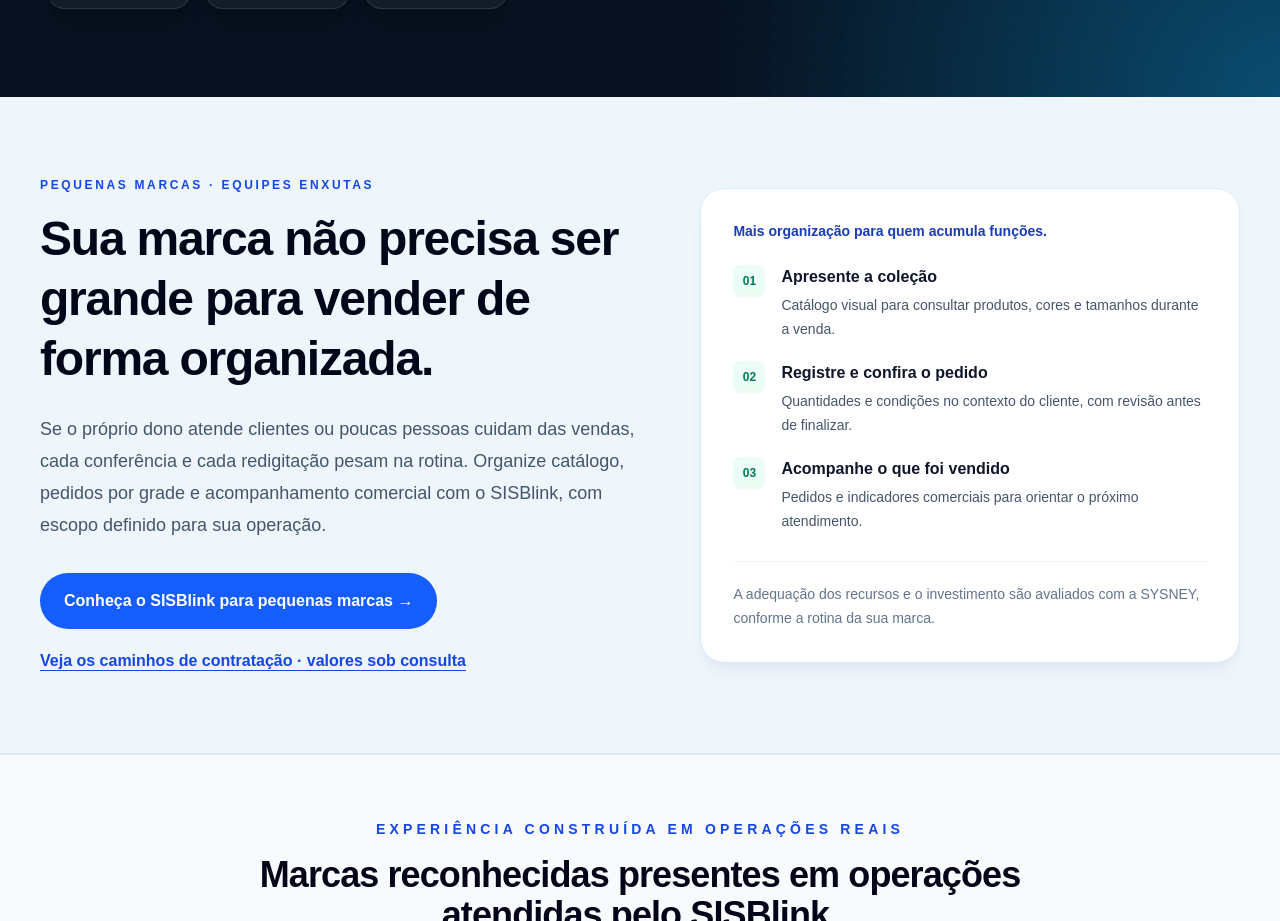
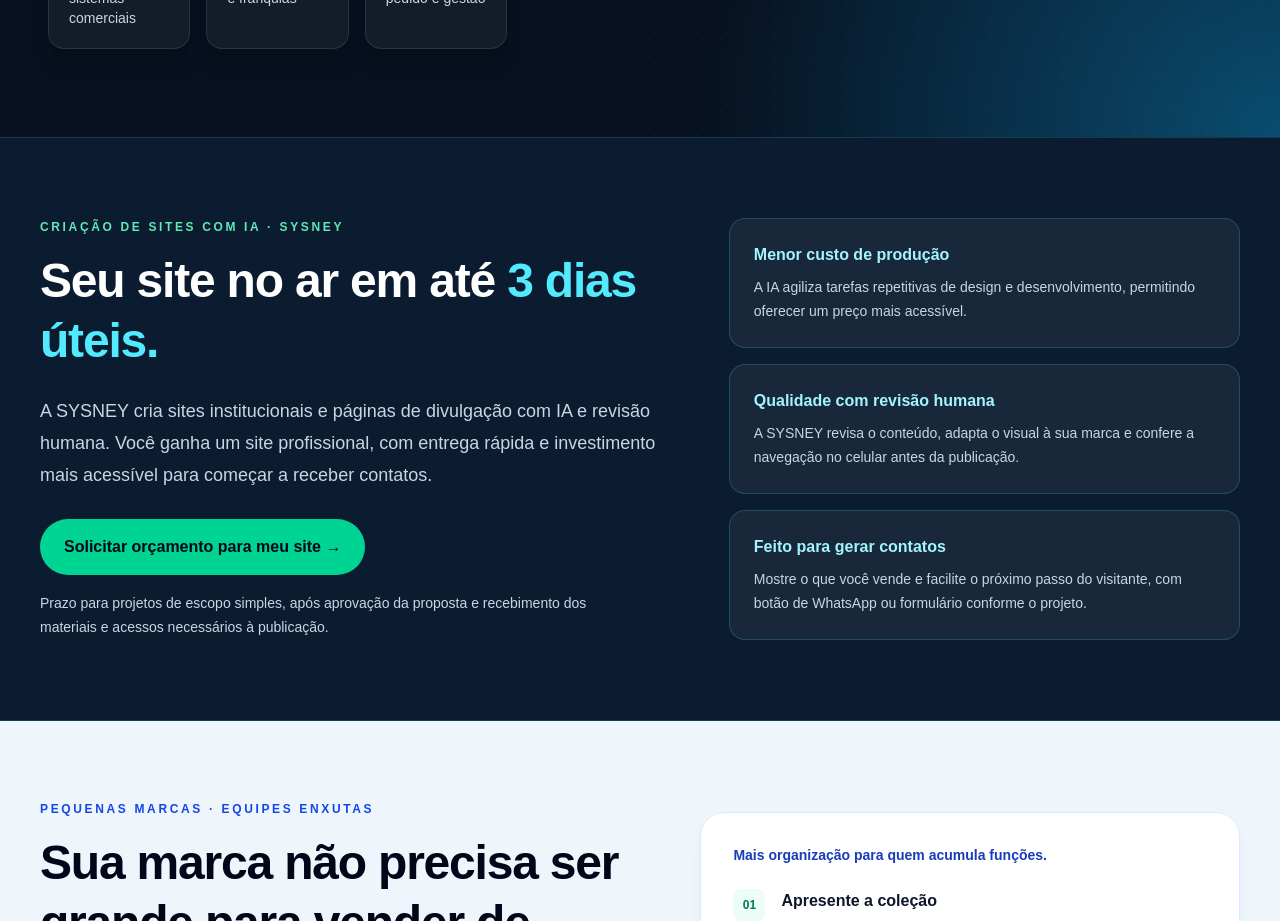
Before and after one commit to dennisrs-drsoft/sysney-site, a Next.js app: page / in a window 1280 px wide. Shown: the part 1500-2421 px from the top of the page. Built offline with nearby package versions, Linux system fonts and the light colour scheme.

Commit message:
feat(site): divulga criacao de sites com IA

```diff
--- /dev/null
+++ b/app/components/website-design-highlight.tsx
@@ -0,0 +1,39 @@
+import Link from "next/link";
+
+const benefits = [
+  ["Menor custo de produção", "A IA agiliza tarefas repetitivas de design e desenvolvimento, permitindo oferecer um preço mais acessível."],
+  ["Qualidade com revisão humana", "A SYSNEY revisa o conteúdo, adapta o visual à sua marca e confere a navegação no celular antes da publicação."],
+  ["Feito para gerar contatos", "Mostre o que você vende e facilite o próximo passo do visitante, com botão de WhatsApp ou formulário conforme o projeto."],
+];
+
+export function WebsiteDesignHighlight() {
+  return (
+    <section id="criacao-de-sites" aria-labelledby="website-design-title" className="scroll-mt-8 border-y border-cyan-300/15 bg-[#0c1c30] px-6 py-16 text-white sm:py-20 lg:px-10">
+      <div className="mx-auto grid max-w-[1600px] items-center gap-10 lg:grid-cols-[1.1fr_0.9fr] lg:gap-16">
+        <div>
+          <p className="text-xs font-black uppercase tracking-[0.22em] text-emerald-300">Criação de sites com IA · SYSNEY</p>
+          <h2 id="website-design-title" className="mt-4 max-w-3xl text-3xl font-black leading-tight tracking-tight sm:text-4xl lg:text-5xl">
+            Seu site no ar em até <span className="text-cyan-300">3 dias úteis.</span>
+          </h2>
+          <p className="mt-6 max-w-2xl text-lg leading-8 text-slate-300">
+            A SYSNEY cria sites institucionais e páginas de divulgação com IA e revisão humana. Você ganha um site profissional, com entrega rápida e investimento mais acessível para começar a receber contatos.
+          </p>
+          <Link href="/contato?origem=criacao-de-sites&interesse=criacao-de-sites" className="mt-7 inline-flex rounded-full bg-emerald-400 px-6 py-4 text-center font-black text-slate-950 transition hover:bg-emerald-300 focus-visible:outline-2 focus-visible:outline-offset-4 focus-visible:outline-emerald-300">
+            Solicitar orçamento para meu site →
+          </Link>
+          <p className="mt-4 max-w-xl text-sm leading-6 text-slate-300">
+            Prazo para projetos de escopo simples, após aprovação da proposta e recebimento dos materiais e acessos necessários à publicação.
+          </p>
+        </div>
+        <ul className="grid gap-4">
+          {benefits.map(([title, description]) => (
+            <li key={title} className="rounded-2xl border border-cyan-300/20 bg-white/5 p-5 sm:p-6">
+              <h3 className="font-black text-cyan-200">{title}</h3>
+              <p className="mt-2 text-sm leading-6 text-slate-300">{description}</p>
+            </li>
+          ))}
+        </ul>
+      </div>
+    </section>
+  );
+}
--- a/app/contato/page.tsx
+++ b/app/contato/page.tsx
@@ -5,8 +5,8 @@ import { AntiBotFields } from "./anti-bot-fields";
 import { enviarContato } from "./actions";
 
 export const metadata: Metadata = {
-  title: "Solicite uma Demonstração",
-  description: "Converse com a SYSNEY e veja como o SISBlink pode apoiar sua força de vendas, catálogo, pedidos B2B e integrações ERP.",
+  title: "Contato | Demonstração SISBlink e Orçamento de Sites",
+  description: "Solicite uma demonstração do SISBlink ou peça um orçamento de criação de site com IA à SYSNEY.",
   alternates: { canonical: "/contato" },
 };
 
@@ -24,6 +24,7 @@ export default async function ContatoPage({ searchParams }: Props) {
   const enviado = params?.enviado === "1";
   const origem = params?.origem || "site-contato";
   const pequenasMarcas = params?.interesse === "pequenas-marcas";
+  const criacaoSites = params?.interesse === "criacao-de-sites";
   const avaliacao = params?.interesse === "avaliacao" || pequenasMarcas;
   const erro = params?.erro;
   const turnstileSiteKey = process.env.NEXT_PUBLIC_TURNSTILE_SITE_KEY;
@@ -40,26 +41,26 @@ export default async function ContatoPage({ searchParams }: Props) {
             </Link>
 
             <p className="mt-14 text-sm font-black uppercase tracking-[0.35em] text-sky-300">
-              {avaliacao ? "Avaliação da operação" : "Demonstração gratuita"}
+              {criacaoSites ? "Criação de sites com IA" : avaliacao ? "Avaliação da operação" : "Demonstração gratuita"}
             </p>
 
             <h1 className="mt-4 text-5xl font-black leading-tight md:text-6xl">
-              {pequenasMarcas ? "Vamos organizar a venda da sua marca?" : "Vamos entender sua operação B2B?"}
+              {criacaoSites ? "Vamos criar o site da sua empresa?" : pequenasMarcas ? "Vamos organizar a venda da sua marca?" : "Vamos entender sua operação B2B?"}
             </h1>
 
             <p className="mt-6 max-w-xl text-lg leading-8 text-slate-300">
-              {pequenasMarcas ? "Conte como você vende hoje, mesmo que seja o próprio dono atendendo os clientes. Na demonstração gratuita, vamos avaliar catálogo, pedidos, acompanhamento comercial e o investimento para a sua operação." : <>Solicite uma demonstração gratuita e personalizada para avaliarmos como o SISBlink pode apoiar
+              {criacaoSites ? "Conte o que sua empresa oferece e o que você quer que os visitantes façam no site. Vamos confirmar o escopo, o investimento e o prazo de publicação." : pequenasMarcas ? "Conte como você vende hoje, mesmo que seja o próprio dono atendendo os clientes. Na demonstração gratuita, vamos avaliar catálogo, pedidos, acompanhamento comercial e o investimento para a sua operação." : <>Solicite uma demonstração gratuita e personalizada para avaliarmos como o SISBlink pode apoiar
               sua marca, representantes, franquias, multimarcas e integrações
               comerciais.</>}
             </p>
 
             <div className="mt-10 grid gap-4 sm:grid-cols-2">
-              {[
+              {(criacaoSites ? ["Site institucional", "Página de divulgação", "Visual para celular", "WhatsApp ou formulário"] : [
                 "Catálogo digital",
                 "Pedidos B2B",
                 "Integrações com ERP",
                 "Dashboards comerciais",
-              ].map((item) => (
+              ]).map((item) => (
                 <div
                   key={item}
                   className="rounded-2xl border border-white/10 bg-white/5 p-5 font-bold"
@@ -177,6 +178,7 @@ export default async function ContatoPage({ searchParams }: Props) {
                 className="rounded-2xl border border-slate-200 px-5 py-4 outline-none focus:border-blue-500"
               />
 
+              {!criacaoSites && <>
               <select
                 name="representantes"
                 className="rounded-2xl border border-slate-200 bg-white px-5 py-4 outline-none focus:border-blue-500"
@@ -211,12 +213,13 @@ export default async function ContatoPage({ searchParams }: Props) {
                 <option value="Outro">Outro</option>
                 <option value="Ainda não possui">Ainda não possui</option>
               </select>
+              </>}
 
               <textarea
                 name="mensagem"
                 required
                 maxLength={4000}
-                placeholder="Conte o que precisa organizar e quais recursos gostaria de conhecer *"
+                placeholder={criacaoSites ? "Conte sobre sua empresa e o que deseja no site *" : "Conte o que precisa organizar e quais recursos gostaria de conhecer *"}
                 rows={6}
                 className="md:col-span-2 rounded-2xl border border-slate-200 px-5 py-4 outline-none focus:border-blue-500"
               />
--- a/app/page.tsx
+++ b/app/page.tsx
@@ -4,10 +4,11 @@ import type { Metadata } from "next";
 import { SisblinkLiveHighlight } from "./components/sisblink-live-highlight";
 import { SmallBrandsHighlight } from "./components/small-brands-highlight";
 import { CommercialPaths, ImplementationJourney } from "./components/commercial-paths";
+import { WebsiteDesignHighlight } from "./components/website-design-highlight";
 
 export const metadata: Metadata = {
   title: "Sistema de Força de Vendas B2B para Moda",
-  description: "O SISBlink reúne catálogo digital, pedidos e gestão comercial para pequenas marcas, indústrias, representantes, franquias e multimarcas de moda. Conheça a plataforma.",
+  description: "Conheça o SISBlink, sistema B2B de catálogo e pedidos para moda, e a criação de sites com IA da SYSNEY, com entrega em até 3 dias úteis para projetos elegíveis.",
   alternates: { canonical: "/" },
 };
 
@@ -160,6 +161,8 @@ export default function Home() {
 
               <Link href="/sistema-vendas-pequenas-marcas" className="mt-5 inline-flex text-sm font-bold leading-6 text-sky-200 underline underline-offset-4 hover:text-white">Sua equipe de vendas é enxuta? Conheça o SISBlink para sua marca →</Link>
 
+              <a href="#criacao-de-sites" className="mt-4 block w-fit text-sm font-bold leading-6 text-emerald-300 underline underline-offset-4 hover:text-white">Precisa de um site? Conheça a criação de sites com IA →</a>
+
               <a
                 href="#seguranca"
                 aria-label="Conheça os recursos de segurança do SISBlink"
@@ -209,6 +212,7 @@ export default function Home() {
         </div>
       </section>
 
+      <WebsiteDesignHighlight />
       <SmallBrandsHighlight />
 
       <section aria-label="Resultados e marcas" className="relative border-y border-slate-200 bg-slate-50 px-6 py-12 sm:py-16 lg:px-8">
```
